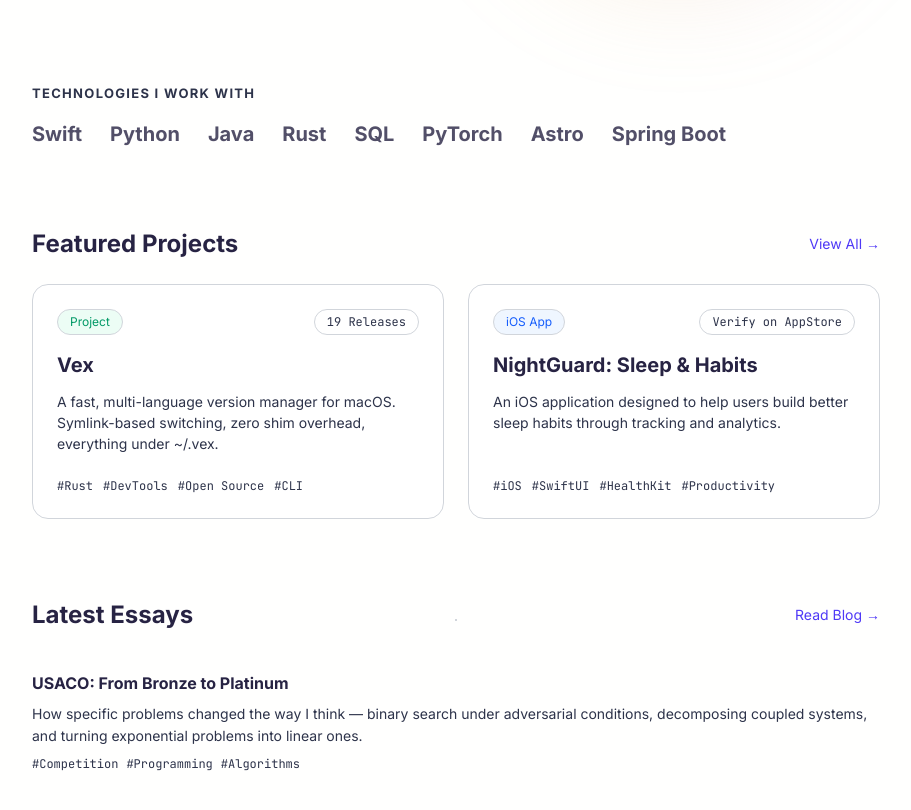
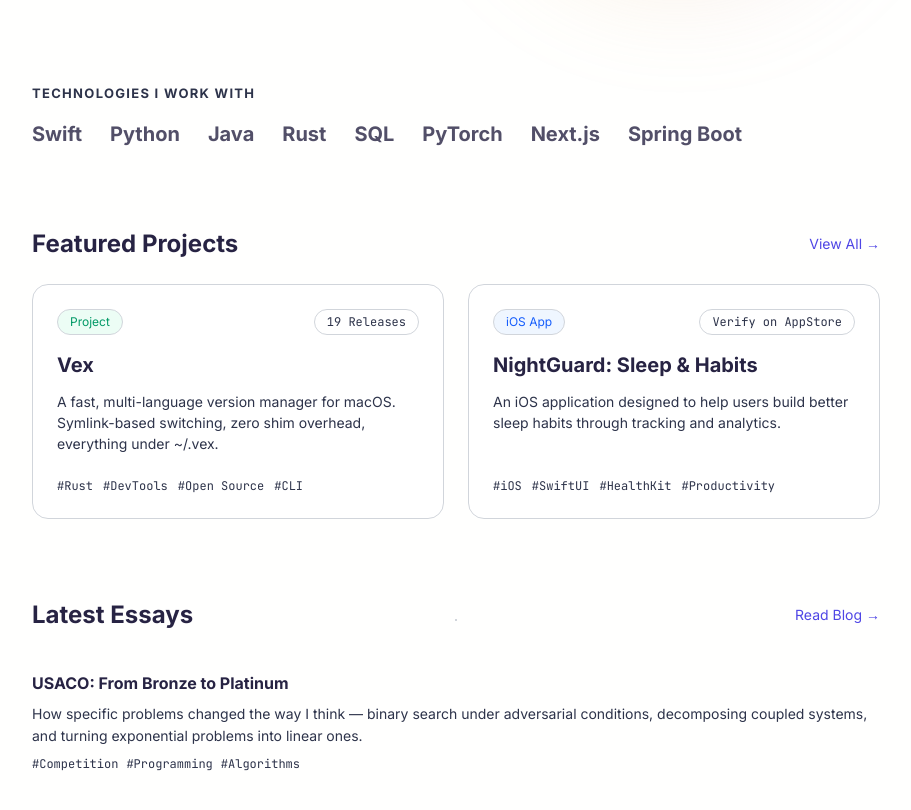
Before and after one commit to noah-qin/personal-blog, a Next.js app: page / in a window 1280 px wide. Shown: the part 580-1390 px from the top of the page, without its empty margins (184-1095 px from the left). Built offline with nearby package versions, Linux system fonts and the light colour scheme.

Commit message:
fix: use theme link color and update tech stack
Add a link color token with a lighter dark-mode value and replace Astro, Deno and Lume with Next.js.

```diff
--- a/src/app/about/page.tsx
+++ b/src/app/about/page.tsx
@@ -8,7 +8,7 @@ export const metadata: Metadata = {
 
 const stack = [
   { label: "Languages", items: "Swift, Python, Java, Rust, SQL" },
-  { label: "Frameworks", items: "SwiftUI, PyTorch, Deno, Lume, Spring Boot" },
+  { label: "Frameworks", items: "SwiftUI, PyTorch, Next.js, Spring Boot" },
   { label: "Tools", items: "Git, Docker, VS Code, Xcode, Cursor" },
 ];
 
@@ -94,7 +94,7 @@ export default function Page() {
         </a>
         <p className="mt-4 text-muted">
           Contact me via{" "}
-          <a href={`mailto:${site.email}`} className="text-indigo-600">
+          <a href={`mailto:${site.email}`} className="text-link">
             {site.email}
           </a>
         </p>
--- a/src/app/archive/page.tsx
+++ b/src/app/archive/page.tsx
@@ -21,7 +21,7 @@ export default function Page() {
     <>
       <header className="mb-12 max-w-2xl">
         <p className="leading-relaxed text-muted">
-          <Link href="/" className="text-sm text-indigo-600">
+          <Link href="/" className="text-sm text-link">
             Home
           </Link>{" "}
           / Archive
--- a/src/app/globals.css
+++ b/src/app/globals.css
@@ -11,6 +11,7 @@
   --border: #d1d5db;
   --card: rgb(255 255 255 / 0.72);
   --soft: #f3f4f6;
+  --link: #4f46e5;
   color-scheme: light;
 }
 
@@ -23,6 +24,7 @@
   --border: #242629;
   --card: rgb(22 22 26 / 0.78);
   --soft: #242629;
+  --link: #818cf8;
   color-scheme: dark;
 }
 
@@ -35,6 +37,7 @@
   --color-border: var(--border);
   --color-card: var(--card);
   --color-soft: var(--soft);
+  --color-link: var(--link);
   --font-sans: var(--font-inter);
   --font-mono: var(--font-jetbrains-mono);
 }
--- a/src/app/page.tsx
+++ b/src/app/page.tsx
@@ -12,7 +12,7 @@ const technologies = [
   "Rust",
   "SQL",
   "PyTorch",
-  "Astro",
+  "Next.js",
   "Spring Boot",
 ];
 
@@ -76,7 +76,7 @@ export default function Page() {
       <section className="mb-20">
         <div className="mb-6 flex items-center justify-between">
           <h2 className="text-2xl font-bold">Featured Projects</h2>
-          <Link href="/projects" className="text-sm text-indigo-600">
+          <Link href="/projects" className="text-sm text-link">
             View All →
           </Link>
         </div>
@@ -90,7 +90,7 @@ export default function Page() {
       <section className="mb-20">
         <div className="mb-6 flex items-center justify-between">
           <h2 className="text-2xl font-bold">Latest Essays</h2>
-          <Link href="/blog" className="text-sm text-indigo-600">
+          <Link href="/blog" className="text-sm text-link">
             Read Blog →
           </Link>
         </div>
--- a/src/components/post-row.tsx
+++ b/src/components/post-row.tsx
@@ -15,7 +15,7 @@ export function PostRow({ post }: { post: Post }) {
             <span key={tag}>#{tag}</span>
           ))}
         </div>
-        <span className="mt-2.5 block -translate-x-2 text-sm text-indigo-600 opacity-0 transition duration-200 group-hover:translate-x-0 group-hover:opacity-100">
+        <span className="mt-2.5 block -translate-x-2 text-sm text-link opacity-0 transition duration-200 group-hover:translate-x-0 group-hover:opacity-100">
           Read more →
         </span>
       </div>
```
